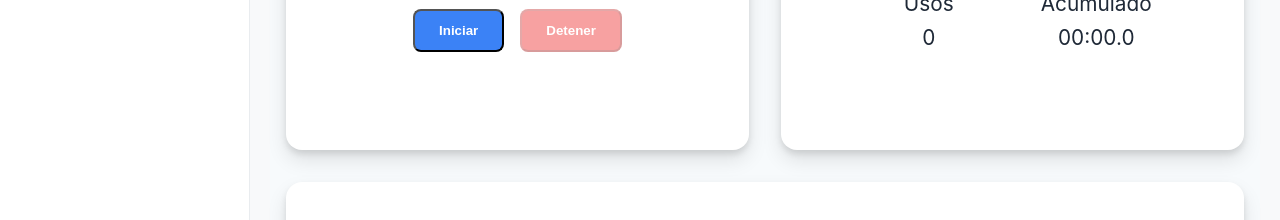
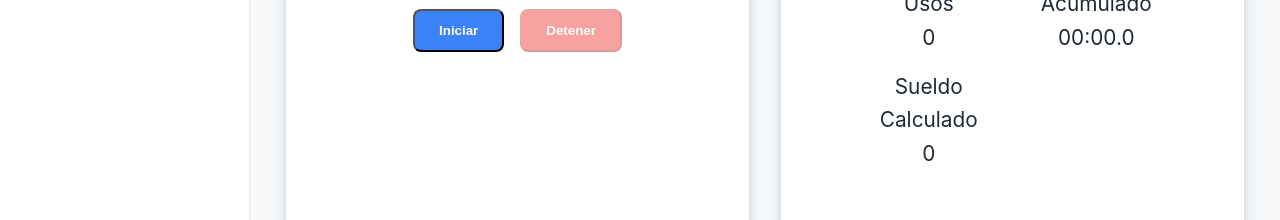
Before and after one commit to JoseGomez0811/Marktime_project, a React (Vite) app: page /tracking in a window 1280 px wide. Shown: the part 301-521 px from the top of the page. Built offline with nearby package versions, Linux system fonts and the light colour scheme; no server answers.

Commit message:
probando 2

```diff
--- a/package.json
+++ b/package.json
@@ -29,6 +29,6 @@
     "eslint-plugin-react-hooks": "^5.1.0-rc.0",
     "eslint-plugin-react-refresh": "^0.4.12",
     "globals": "^15.9.0",
-    "vite": "^5.4.8"
+    "vite": "^5.4.9"
   }
 }
--- a/src/pages/Tracking/Tracking.jsx
+++ b/src/pages/Tracking/Tracking.jsx
@@ -1,16 +1,25 @@
-import React, { useState, useEffect } from 'react';
-import { format, startOfWeek, endOfWeek, startOfMonth, endOfMonth, startOfYear, endOfYear, isWithinInterval } from 'date-fns';
-import { es } from 'date-fns/locale';
-import DatePicker from 'react-datepicker';
+import React, { useState, useEffect } from "react";
+import {
+  format,
+  startOfWeek,
+  endOfWeek,
+  startOfMonth,
+  endOfMonth,
+  startOfYear,
+  endOfYear,
+  isWithinInterval,
+} from "date-fns";
+import { es } from "date-fns/locale";
+import DatePicker from "react-datepicker";
 import "react-datepicker/dist/react-datepicker.css";
-import styles from './Tracking.module.css';
+import styles from "./Tracking.module.css";
 
 export function Tracking() {
   const [time, setTime] = useState(0);
   const [isRunning, setIsRunning] = useState(false);
   const [records, setRecords] = useState([]);
   const [startTime, setStartTime] = useState(null);
-  const [filter, setFilter] = useState({ type: 'all', date: new Date() });
+  const [filter, setFilter] = useState({ type: "all", date: new Date() });
 
   useEffect(() => {
     let intervalId;
@@ -33,15 +42,17 @@ export function Tracking() {
     if (startTime) {
       setIsRunning(false);
       const endTime = new Date();
-      const duration = Number(((endTime.getTime() - startTime.getTime()) / 1000).toFixed(1));
+      const duration = Number(
+        ((endTime.getTime() - startTime.getTime()) / 1000).toFixed(1)
+      );
       setRecords((prevRecords) => [
         ...prevRecords,
         {
           id: prevRecords.length + 1,
           start: startTime,
           end: endTime,
-          duration: duration
-        }
+          duration: duration,
+        },
       ]);
       setTime(0);
       setStartTime(null);
@@ -52,37 +63,39 @@ export function Tracking() {
     const minutes = Math.floor(time / 60);
     const seconds = Math.floor(time % 60);
     const milliseconds = Math.floor((time * 10) % 10);
-    return `${minutes.toString().padStart(2, '0')}:${seconds.toString().padStart(2, '0')}.${milliseconds}`;
+    return `${minutes.toString().padStart(2, "0")}:${seconds
+      .toString()
+      .padStart(2, "0")}.${milliseconds}`;
   };
 
   const formatDate = (date) => {
-    return format(date, 'dd/MM/yyyy HH:mm:ss', { locale: es });
+    return format(date, "dd/MM/yyyy HH:mm:ss", { locale: es });
   };
 
   const filterRecords = (records, filter) => {
     switch (filter.type) {
-      case 'day':
-        return records.filter(record =>
-          record.start.toDateString() === filter.date.toDateString()
+      case "day":
+        return records.filter(
+          (record) => record.start.toDateString() === filter.date.toDateString()
         );
-      case 'week': {
+      case "week": {
         const weekStart = startOfWeek(filter.date, { weekStartsOn: 1 });
         const weekEnd = endOfWeek(filter.date, { weekStartsOn: 1 });
-        return records.filter(record =>
+        return records.filter((record) =>
           isWithinInterval(record.start, { start: weekStart, end: weekEnd })
         );
       }
-      case 'month': {
+      case "month": {
         const monthStart = startOfMonth(filter.date);
         const monthEnd = endOfMonth(filter.date);
-        return records.filter(record =>
+        return records.filter((record) =>
           isWithinInterval(record.start, { start: monthStart, end: monthEnd })
         );
       }
-      case 'year': {
+      case "year": {
         const yearStart = startOfYear(filter.date);
         const yearEnd = endOfYear(filter.date);
-        return records.filter(record =>
+        return records.filter((record) =>
           isWithinInterval(record.start, { start: yearStart, end: yearEnd })
         );
       }
@@ -100,7 +113,10 @@ export function Tracking() {
       <div className={styles.innerContainer}>
         <header className={styles.header}>
           <h1>Sistema de Control de Tiempo</h1>
-          <p>Gestione y registre el tiempo de sus actividades de manera eficiente.</p>
+          <p>
+            Gestione y registre el tiempo de sus actividades de manera
+            eficiente.
+          </p>
         </header>
 
         <div className={styles.grid}>
@@ -138,6 +154,10 @@ export function Tracking() {
                 <p>Tiempo Total Acumulado</p>
                 <p>{formatTime(totalTime)}</p>
               </div>
+              <div>
+                <p>Sueldo Calculado</p>
+                <p>0</p>
+              </div>
             </div>
           </div>
         </div>
@@ -149,7 +169,9 @@ export function Tracking() {
               <select
                 className={styles.filterSelect}
                 value={filter.type}
-                onChange={(e) => setFilter(prev => ({ ...prev, type: e.target.value }))}
+                onChange={(e) =>
+                  setFilter((prev) => ({ ...prev, type: e.target.value }))
+                }
               >
                 <option value="all">Todos los registros</option>
                 <option value="day">Por día</option>
@@ -157,10 +179,12 @@ export function Tracking() {
                 <option value="month">Por mes</option>
                 <option value="year">Por año</option>
               </select>
-              {filter.type !== 'all' && (
+              {filter.type !== "all" && (
                 <DatePicker
                   selected={filter.date}
-                  onChange={(date) => date && setFilter(prev => ({ ...prev, date }))}
+                  onChange={(date) =>
+                    date && setFilter((prev) => ({ ...prev, date }))
+                  }
                   dateFormat="dd/MM/yyyy"
                   className={styles.datePicker}
                 />
```
Also changed, not shown: 2 other files (tests, documents, lock files or other folders).
